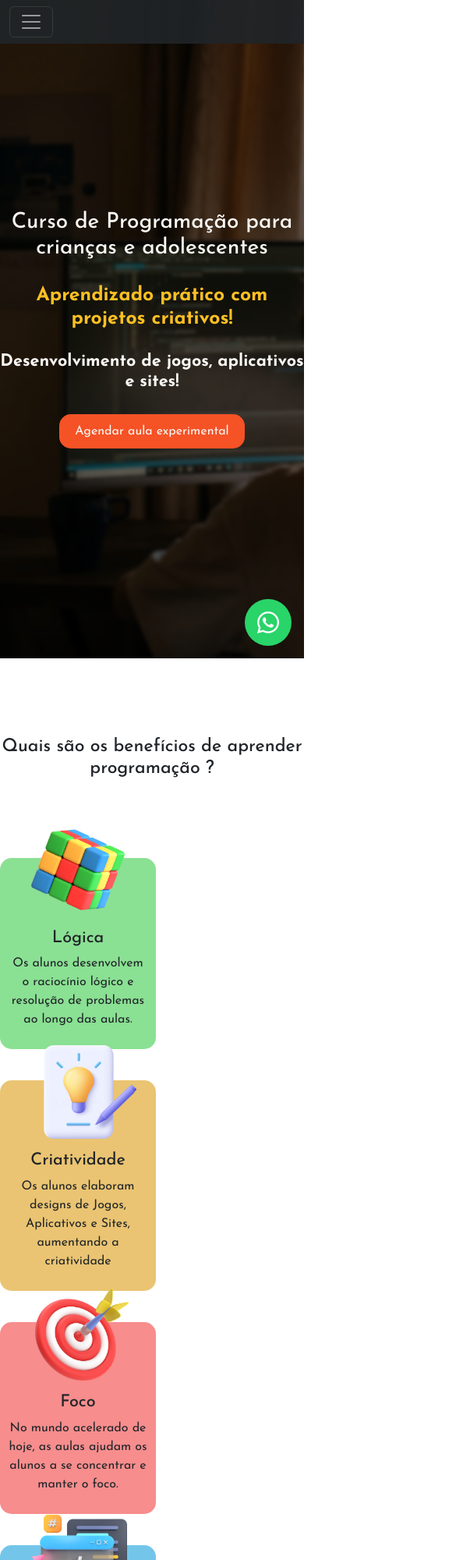
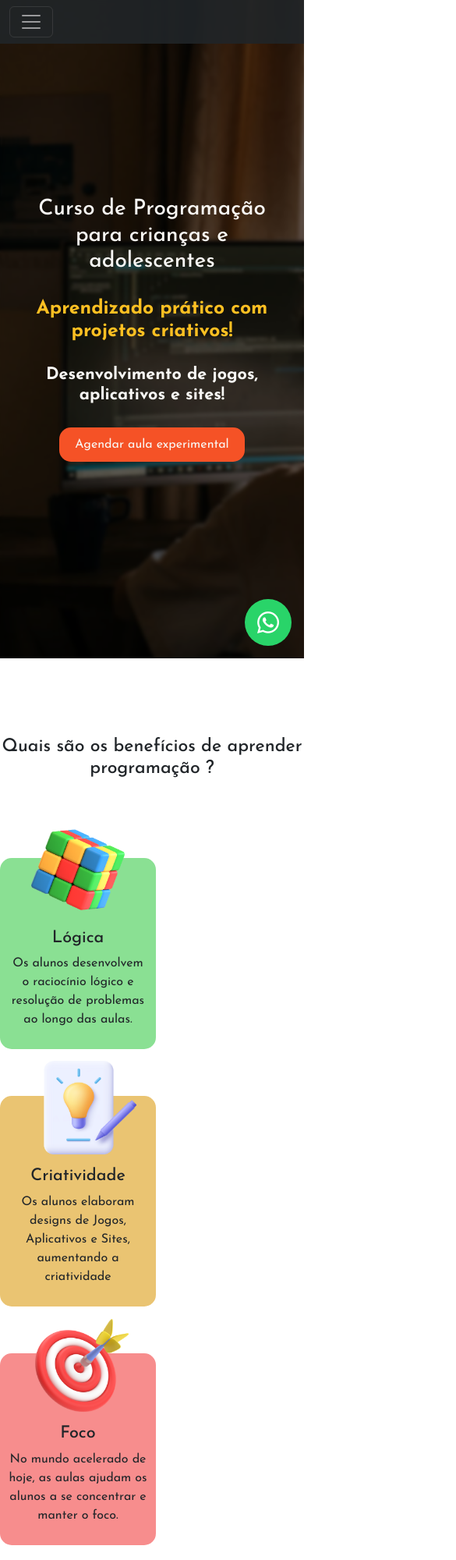
Before and after one commit to jana-dev/siteCoderKidsLab, a plain HTML site: page index.html in a window 390 px wide. Shown: the top 2000 px of the page at 78% size, 585 px wide, since content can reach past the window. Drawn offline with nearby package versions, Linux system fonts and the light colour scheme.

Commit message:
update style css

```diff
--- a/style.css
+++ b/style.css
@@ -426,3 +426,19 @@ body {
 .footer{
     color: rgb(156, 156, 156);
 }
+
+
+@media (max-width: 576px) {
+
+    .fundo-home{
+        padding: 20px;
+    }
+
+    .cards-sobre{
+        justify-content: center;
+        gap: 60px;
+    }
+    .curso-kids{
+        display: block;
+    }
+}
```
